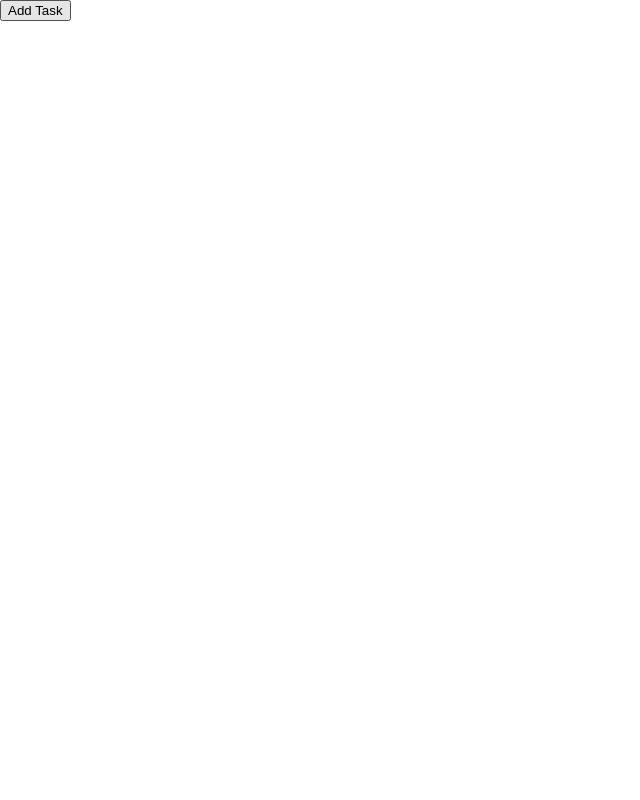
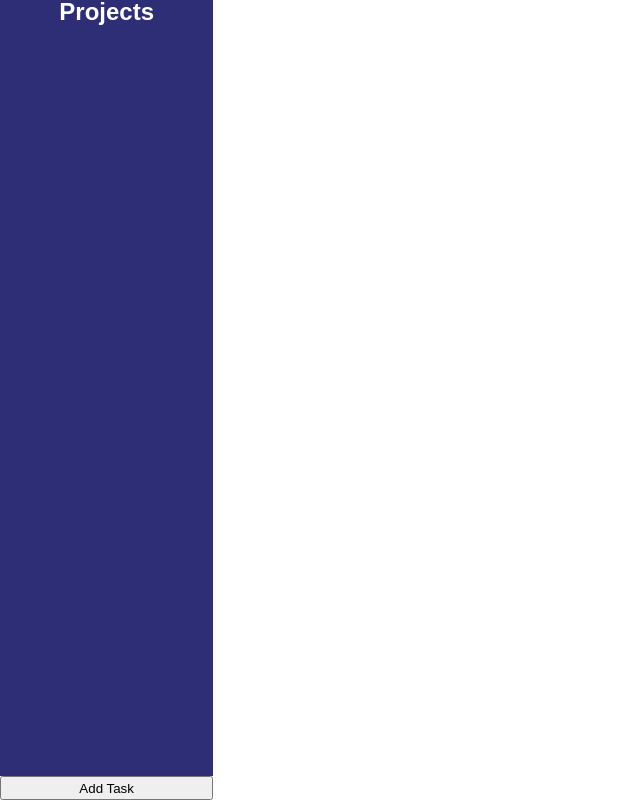
Before and after one commit to aaronlmjohnson/todo-list, a website built with webpack: page dist/index.html in a window 1280 px wide. Shown: the whole page, without its empty margins (0-640 px from the left). Built offline with nearby package versions, Linux system fonts and the light colour scheme.

Commit message:
added projects side bar and basic styling

```diff
--- a/src/assets/styles/style.css
+++ b/src/assets/styles/style.css
@@ -47,7 +47,11 @@ table {
 	border-spacing: 0;
 }
 /***********************************/
-
+#content {
+	display: grid;
+	height: 100%;
+	grid-template-columns: 1fr 5fr;
+}
 .task {
 	display: flex;
 	flex-direction: column;
@@ -55,7 +59,10 @@ table {
 	width: 250px;
 	padding: 10px;
 }
-
+#task-form-button {
+	grid-row: 2;
+	height: 3vh;
+}
 #task-create {
 	border: 1px solid black;
 	width: 250px;
@@ -69,3 +76,16 @@ table {
 	background: white;
 	display: none;
 }
+
+#project-sidebar{
+	height: 97vh;
+	background: rgb(46, 46, 119);
+}
+
+#project-sidebar h1 {
+	font-family: Arial;
+	text-align: center;
+	font-size: 24px;
+	font-weight: bold;
+	color: white;
+}
--- /dev/null
+++ b/src/dom/header.js
@@ -0,0 +1,10 @@
+export const header = (level, value)=>{
+    if(level < 1 || level > 6) throw 'invalid header level.';
+    const _element = document.createElement(`h${level}`);
+    _element.textContent = value;
+    const get = ()=> _element
+
+    return {
+        get
+    }
+}
--- a/src/index.js
+++ b/src/index.js
@@ -3,6 +3,7 @@ import { taskCreateForm } from './taskCreateForm/taskCreateForm';
 import { taskFormHandler } from './taskCreateForm/taskFormHandler';
 import { button } from './dom/button';
 import { projectElement } from './todoProjects/projectElement';
+import { projectSidebar } from './todoProjects/projectSidebar';
 
 const content = document.getElementById("content");
 const defaultProject = projectElement("default");
@@ -10,8 +11,10 @@ defaultProject.setAsActiveProject();
 
 const taskForm = taskCreateForm().get();
 const addTaskFormButton = button("task-form-button", true, "Add Task").get();
-
+const sidebar = projectSidebar();
+content.appendChild(sidebar.get());
 content.appendChild(addTaskFormButton);
 content.appendChild(defaultProject.get());
+
 content.appendChild(taskForm);
 taskFormHandler();
--- /dev/null
+++ b/src/todoProjects/projectSidebar.js
@@ -0,0 +1,15 @@
+import { div } from '../dom/div';
+import { header } from '../dom/header';
+
+export const projectSidebar = ()=>{
+    const _sideBar = div("project-sidebar", true).get();
+    const _projects = document.getElementsByClassName("project");
+    const _header = header(1, "Projects");
+    _sideBar.appendChild(_header.get());
+
+    const get = ()=> _sideBar;
+
+    return {
+        get
+    }
+};
```
